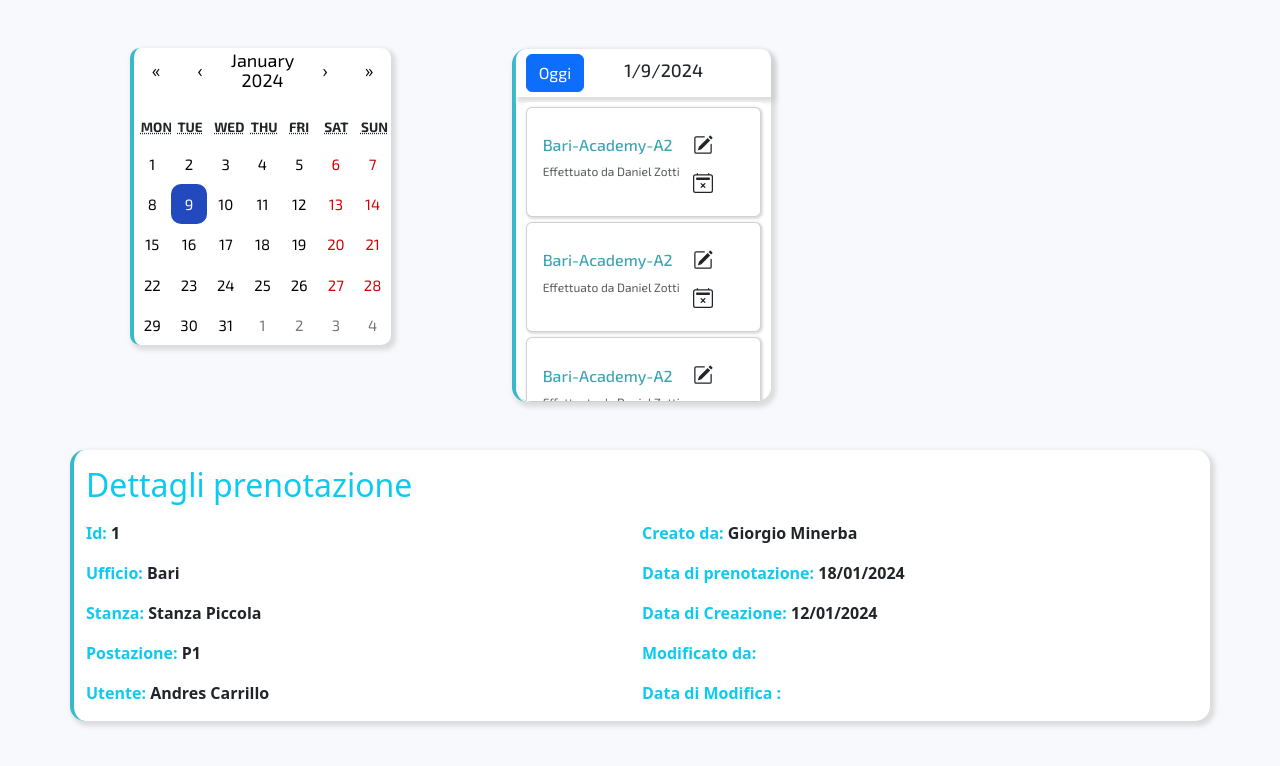
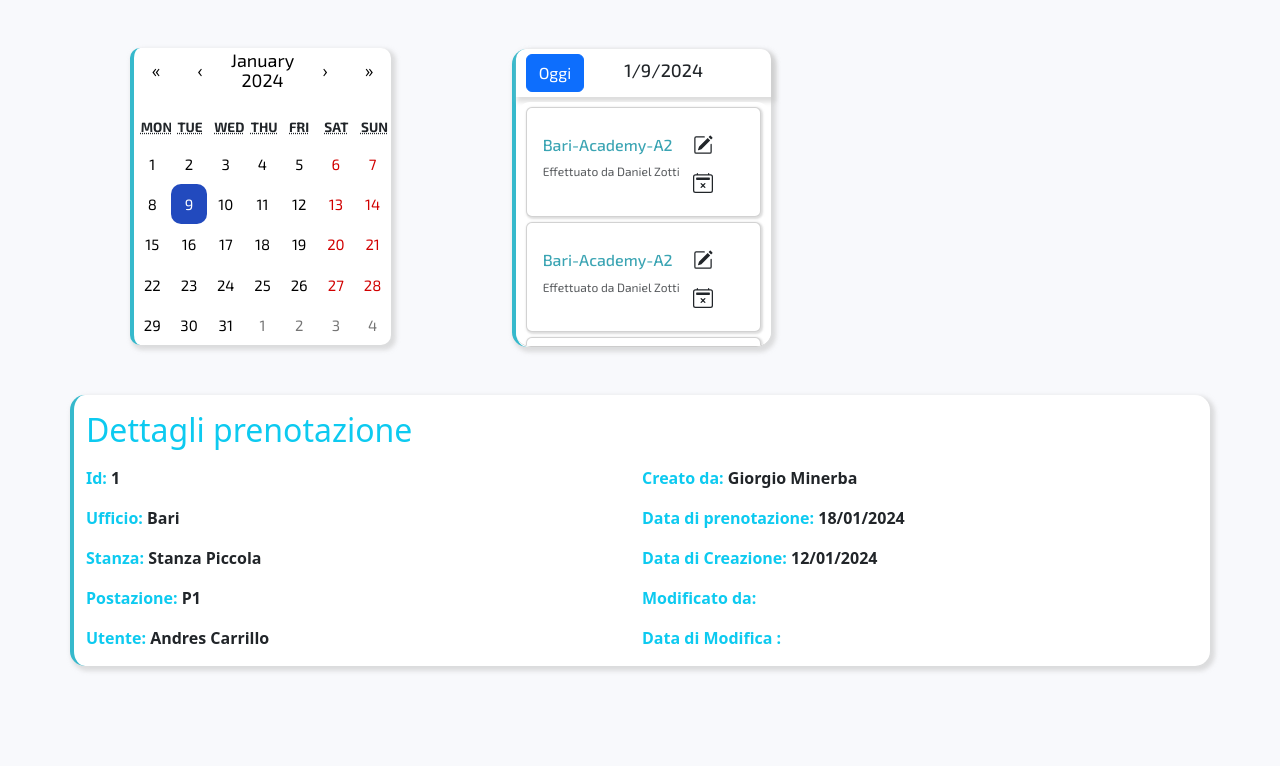
Before and after one commit to asicuro/tirocinio-prenotazione-postazioni, a React (Create React App) app in the folder frontend/prenotazione-postazioni/: page / in a window 1280 px wide. Shown: the top 766 px of the page. Built offline with nearby package versions, Linux system fonts and the light colour scheme.

Commit message:
Dimensioni aggiornate per Agenda

```diff
--- a/frontend/prenotazione-postazioni/src/Agenda.css
+++ b/frontend/prenotazione-postazioni/src/Agenda.css
@@ -3,7 +3,7 @@
     margin-top: 5px;
     border-bottom: 1px solid #ccc;
     border-radius: 15px;
-    max-height: 300px;
+    max-height: 245px;
     font-family: Exo2, sans-serif;
     font-size: large;
     background-color: white;
@@ -18,7 +18,7 @@
     background-color: white;
     box-shadow: 3px 3px 4px 2px #cacaca9d;
     margin: 0.25%;
-    max-height: 420px;
+    max-height: 300px;
 }
 
 .titolocontainer {
```
